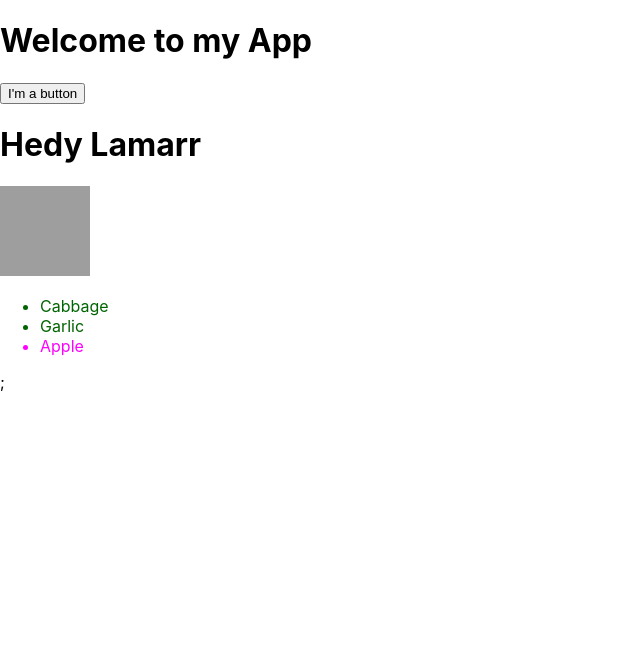
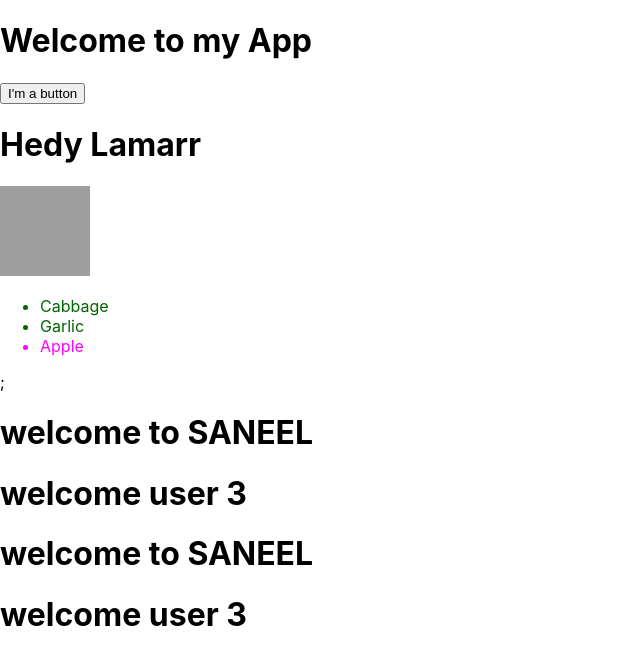
Before and after one commit to RAQEEB212/REACT, a React (Create React App) app: page / in a window 1280 px wide. Shown: the top 664 px of the page, without its empty margins (0-640 px from the left). Built offline with nearby package versions, Linux system fonts and the light colour scheme; grey boxes are pictures that could not be loaded.

Commit message:
react day 02

```diff
--- a/src/App.js
+++ b/src/App.js
@@ -1,17 +1,23 @@
 import { Profile } from "./components/user";
 import { ShoppingList } from "./components/list";
+import { Pprofile } from "./components/pprofile";
+import { useState } from "react";
 
 function Button() {
   return <button>I'm a button</button>;
 }
 
 export default function Myapp() {
+
+  const[loggedIn,setlogedIn] = useState(true)
   return (
     <>
       <h1> Welcome to my App</h1>
       <Button />
       <Profile />
       <ShoppingList />
+      <Pprofile />
+      {loggedIn && <Pprofile />}
     </>
   );
 }
--- /dev/null
+++ b/src/components/pprofile.jsx
@@ -0,0 +1,31 @@
+import { useState } from "react";
+
+    export function Pprofile(){
+        const [loggedIn,setloggedIn] = useState(false)
+        const [logIn,setlogedIn] = useState(3)
+
+       return(
+        <>
+        {loggedIn? <h1> welcome to RAQEEB</h1>:<h1> welcome  to SANEEL</h1>}
+        {logIn==1?<h1>welcome user 1</h1>
+        :logIn==2?<h1>welcome user 2</h1>
+        :<h1>welcome user 3</h1>}
+        </>
+       )
+
+
+        // if(loggedIn){
+        //     return(
+        //         <>
+        //         <h1>welcome to RAQEEB</h1>
+        //         </>
+        //     )
+        // }
+        // else{
+        //     return(
+        //         <>
+        //         <h1> welcome to SANEEL</h1>
+        //         </>
+        //     )
+        // }
+    }
```
